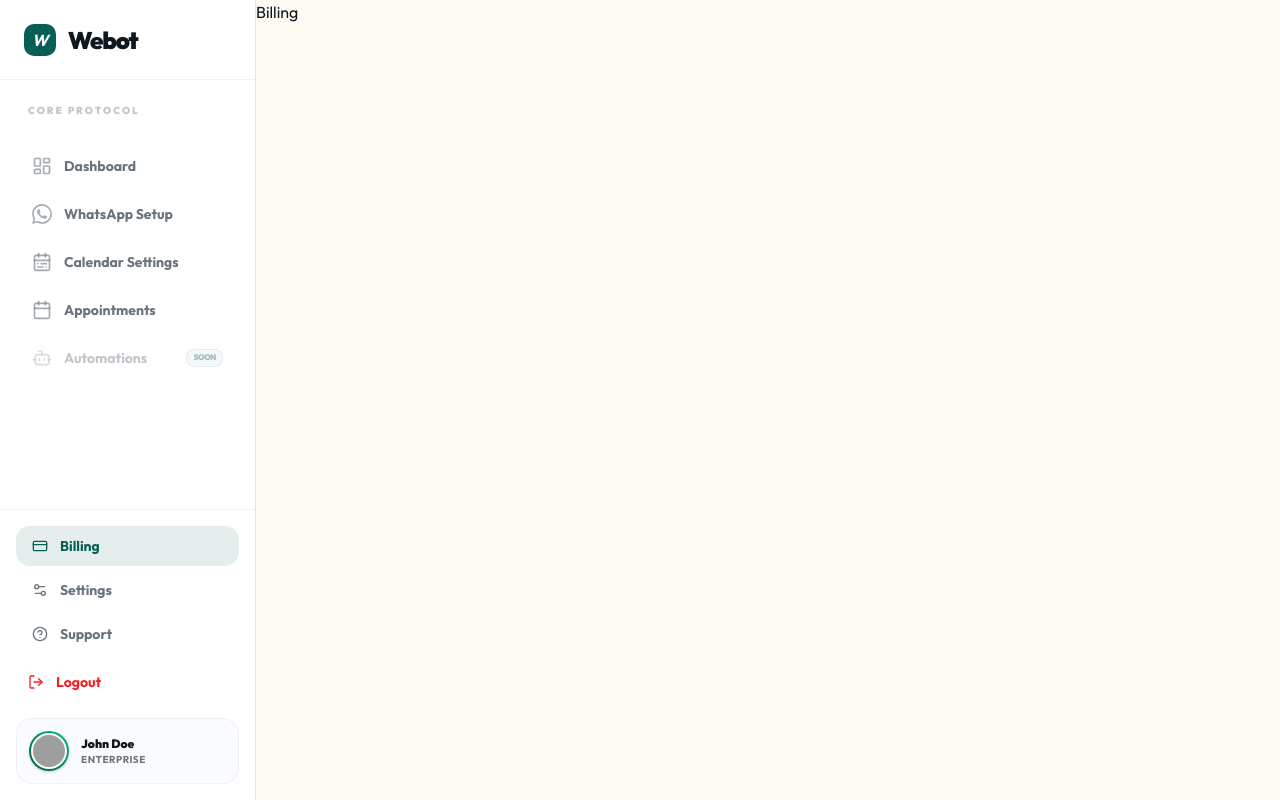
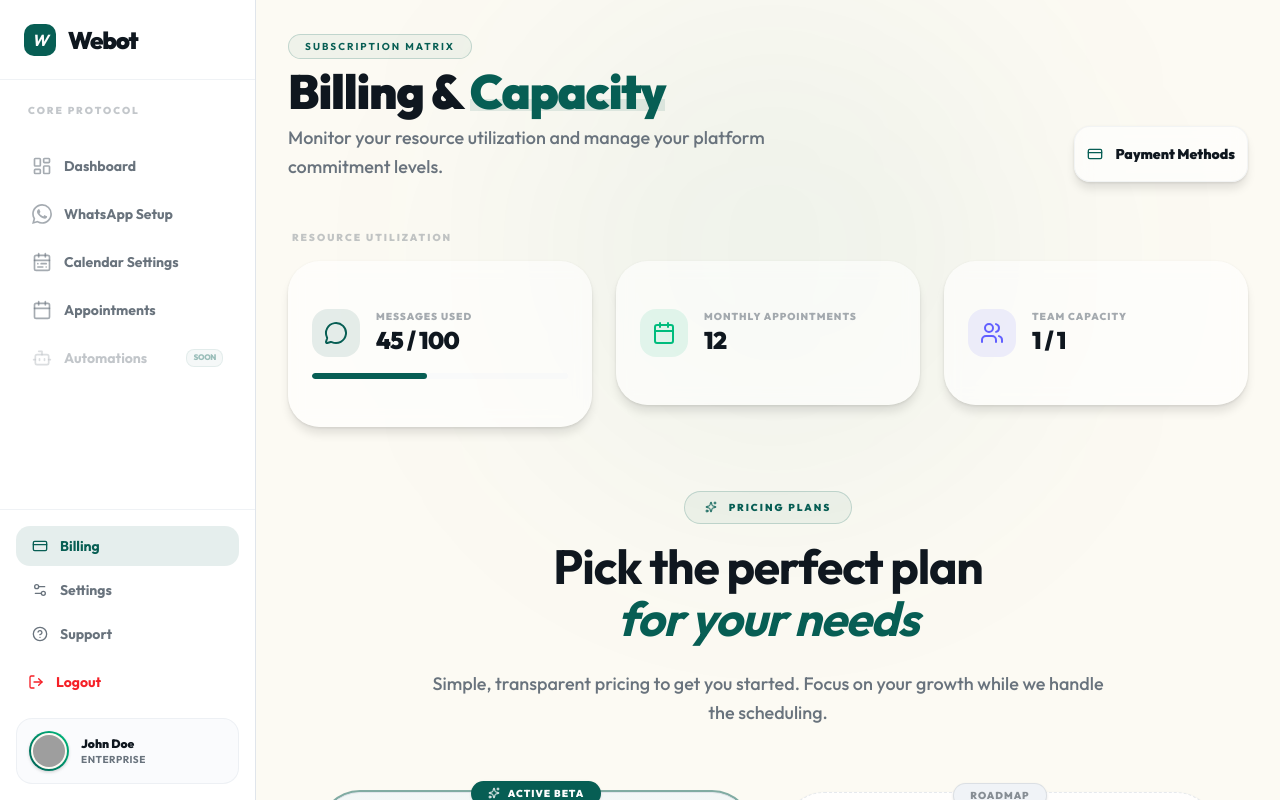
Before and after one commit to Lordevs/webot-frontend, a Next.js app: page /billing in a window 1280 px wide. Built offline with nearby package versions, Linux system fonts and the light colour scheme; grey boxes are pictures that could not be loaded.

Commit message:
feat: Add billing overview page with invoice history and usage stats, and introduce a new simple pricing component.

```diff
--- a/src/app/(landing)/page.tsx
+++ b/src/app/(landing)/page.tsx
@@ -7,7 +7,7 @@ import SecuritySection from "@/components/home/security-section";
 import MVPScope from "@/components/home/mvp-scope";
 import FutureAutomationEcosystem from "@/components/home/future-automation-ecosystem";
 import CTASection from "@/components/home/cta-section";
-import SimplePricing from "@/components/home/simple-pricing";
+import SimplePricing from "@/components/common/simple-pricing";
 import TrustCompliance from "@/components/home/trust-compliance";
 import ContactUsSection from "@/components/home/contact-us-section";
 
--- a/src/app/(platform)/billing/page.tsx
+++ b/src/app/(platform)/billing/page.tsx
@@ -1,3 +1,11 @@
+import BillingOverview from "@/components/platform/billing";
+import { Metadata } from "next";
+
+export const metadata: Metadata = {
+  title: "Billing & Capacity | Webot",
+  description: "Manage your subscription, usage, and billing history.",
+};
+
 export default function BillingPage() {
-  return <div>Billing</div>;
+  return <BillingOverview />;
 }
--- /dev/null
+++ b/src/components/platform/billing/index.tsx
@@ -0,0 +1,96 @@
+"use client";
+
+import { motion, Variants } from "framer-motion";
+import { Badge } from "@/components/ui/badge";
+import { UsageStats } from "./usage-stats";
+import SimplePricing from "@/components/common/simple-pricing";
+import { InvoiceHistory } from "./invoice-history";
+import { CreditCard, Save } from "lucide-react";
+import { Button } from "@/components/ui/button";
+
+const BillingOverview = () => {
+  const containerVariants: Variants = {
+    hidden: { opacity: 0 },
+    visible: {
+      opacity: 1,
+      transition: {
+        staggerChildren: 0.1,
+      },
+    },
+  };
+
+  const itemVariants: Variants = {
+    hidden: { y: 20, opacity: 0 },
+    visible: {
+      y: 0,
+      opacity: 1,
+      transition: {
+        duration: 0.5,
+        ease: [0.22, 1, 0.36, 1],
+      },
+    },
+  };
+
+  return (
+    <motion.div
+      initial="hidden"
+      animate="visible"
+      variants={containerVariants}
+      className="max-w-screen-2xl mx-auto space-y-12 p-4 lg:p-8 relative pb-20">
+      {/* Background Ornaments */}
+      <div className="absolute top-0 right-1/4 -z-10 w-[500px] h-[500px] bg-primary/5 rounded-full blur-[120px] pointer-events-none" />
+      <div className="absolute bottom-0 left-1/4 -z-10 w-[300px] h-[300px] bg-indigo-500/5 rounded-full blur-[100px] pointer-events-none" />
+
+      {/* Header Area */}
+      <div className="flex flex-col md:flex-row md:items-end justify-between gap-6">
+        <motion.div variants={itemVariants} className="space-y-2">
+          <Badge
+            variant="outline"
+            className="bg-primary/5 border-primary/20 text-primary font-bold uppercase tracking-[0.2em] text-[10px] px-4 py-1 rounded-full">
+            Subscription Matrix
+          </Badge>
+          <h1 className="text-4xl lg:text-5xl font-black tracking-tight text-foreground">
+            Billing &{" "}
+            <span className="text-primary relative inline-block">
+              Capacity
+              <span className="absolute bottom-1 left-0 w-full h-3 bg-primary/10 -z-10" />
+            </span>
+          </h1>
+          <p className="text-muted-foreground text-lg max-w-lg leading-relaxed font-medium">
+            Monitor your resource utilization and manage your platform
+            commitment levels.
+          </p>
+        </motion.div>
+
+        <motion.div variants={itemVariants}>
+          <Button
+            variant="outline"
+            className="h-14 px-8 rounded-2xl font-black gap-3 border-border/40 bg-card/60 backdrop-blur-sm shadow-xl shadow-black/2 hover:scale-[1.02] transition-all">
+            <CreditCard className="w-5 h-5 text-primary" />
+            Payment Methods
+          </Button>
+        </motion.div>
+      </div>
+
+      {/* Resource Utilization (Usage Stats) */}
+      <motion.div variants={itemVariants} className="space-y-4">
+        <h3 className="text-[10px] font-black uppercase tracking-[0.2em] text-muted-foreground/40 px-1">
+          Resource Utilization
+        </h3>
+        <UsageStats />
+      </motion.div>
+
+      {/* Available Protocols (Plans) */}
+      <div className="-mt-16">
+        <SimplePricing />
+      </div>
+
+      {/* Transaction Records (Invoice History) */}
+      <motion.div variants={itemVariants}>
+        <InvoiceHistory />
+      </motion.div>
+    </motion.div>
+  );
+};
+
+export default BillingOverview;
--- /dev/null
+++ b/src/components/platform/billing/invoice-history.tsx
@@ -0,0 +1,52 @@
+"use client";
+
+import {
+  Card,
+  CardContent,
+  CardDescription,
+  CardHeader,
+  CardTitle,
+} from "@/components/ui/card";
+import { Receipt } from "lucide-react";
+import { motion } from "framer-motion";
+
+export const InvoiceHistory = () => {
+  return (
+    <motion.div
+      initial={{ opacity: 0, y: 20 }}
+      animate={{ opacity: 1, y: 0 }}
+      transition={{ duration: 0.5, delay: 0.3 }}>
+      <Card className="border border-border/40 bg-card/60 backdrop-blur-sm shadow-xl shadow-black/2 rounded-4xl overflow-hidden">
+        <CardHeader className="p-8">
+          <div className="flex items-center gap-4">
+            <div className="w-12 h-12 rounded-2xl bg-primary/10 flex items-center justify-center">
+              <Receipt className="w-6 h-6 text-primary" />
+            </div>
+            <div>
+              <CardTitle className="text-xl font-black tracking-tight text-foreground">
+                Invoice History
+              </CardTitle>
+              <CardDescription className="text-sm font-medium text-muted-foreground/70">
+                View and download your past billing transactions.
+              </CardDescription>
+            </div>
+          </div>
+        </CardHeader>
+        <CardContent className="p-8 pt-0">
+          <div className="text-center py-20 bg-muted/20 rounded-3xl border border-dashed border-border/50">
+            <div className="w-20 h-20 bg-muted/20 rounded-full flex items-center justify-center mx-auto mb-6">
+              <Receipt className="w-10 h-10 text-muted-foreground/20" />
+            </div>
+            <h3 className="text-xl font-bold text-foreground">
+              No invoices yet
+            </h3>
+            <p className="text-muted-foreground font-medium mt-1 max-w-xs mx-auto">
+              Statements will appear here once you upgrade to a premium
+              protocol.
+            </p>
+          </div>
+        </CardContent>
+      </Card>
+    </motion.div>
+  );
+};
--- /dev/null
+++ b/src/components/platform/billing/usage-stats.tsx
@@ -0,0 +1,83 @@
+"use client";
+
+import { Card, CardContent } from "@/components/ui/card";
+import { MessageCircle, Calendar, Users } from "lucide-react";
+import { motion } from "framer-motion";
+
+export const UsageStats = () => {
+  const usage = {
+    messagesUsed: 45,
+    messagesLimit: 100,
+    appointmentsThisMonth: 12,
+  };
+
+  const stats = [
+    {
+      label: "Messages Used",
+      value: `${usage.messagesUsed} / ${usage.messagesLimit}`,
+      icon: MessageCircle,
+      progress: (usage.messagesUsed / usage.messagesLimit) * 100,
+      color: "text-primary",
+      bg: "bg-primary/10",
+    },
+    {
+      label: "Monthly Appointments",
+      value: usage.appointmentsThisMonth,
+      icon: Calendar,
+      color: "text-emerald-500",
+      bg: "bg-emerald-500/10",
+    },
+    {
+      label: "Team Capacity",
+      value: "1 / 1",
+      icon: Users,
+      color: "text-indigo-500",
+      bg: "bg-indigo-500/10",
+    },
+  ];
+
+  return (
+    <div className="grid grid-cols-1 md:grid-cols-3 gap-6">
+      {stats.map((stat, i) => (
+        <motion.div
+          key={i}
+          initial={{ opacity: 0, y: 20 }}
+          animate={{ opacity: 1, y: 0 }}
+          transition={{ duration: 0.5, delay: i * 0.1 }}>
+          <Card className="group border-none bg-card/60 backdrop-blur-sm shadow-xl shadow-black/2 rounded-4xl overflow-hidden hover:scale-[1.02] transition-all">
+            <CardContent className="p-6">
+              <div className="space-y-4">
+                <div className="flex items-center gap-4">
+                  <div
+                    className={`w-12 h-12 rounded-2xl ${stat.bg} flex items-center justify-center transition-transform group-hover:scale-110`}>
+                    <stat.icon className={`w-6 h-6 ${stat.color}`} />
+                  </div>
+                  <div>
+                    <p className="text-[10px] font-black uppercase tracking-widest text-muted-foreground/60">
+                      {stat.label}
+                    </p>
+                    <p className="text-2xl font-black tracking-tight text-foreground">
+                      {stat.value}
+                    </p>
+                  </div>
+                </div>
+                {stat.progress !== undefined && (
+                  <div className="space-y-2">
+                    <div className="h-1.5 w-full bg-muted/30 rounded-full overflow-hidden">
+                      <motion.div
+                        initial={{ width: 0 }}
+                        animate={{ width: `${stat.progress}%` }}
+                        transition={{ duration: 1, delay: 0.5 }}
+                        className="h-full bg-primary rounded-full shadow-[0_0_10px_rgba(var(--primary-rgb),0.5)]"
+                      />
+                    </div>
+                  </div>
+                )}
+              </div>
+            </CardContent>
+          </Card>
+        </motion.div>
+      ))}
+    </div>
+  );
+};
```
Also changed, not shown: src/components/common/simple-pricing.tsx (renamed from src/components/home/simple-pricing.tsx).
